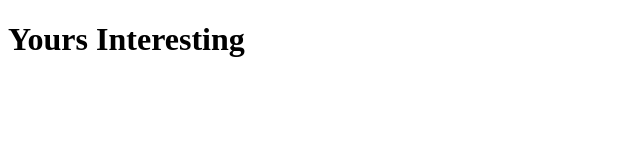
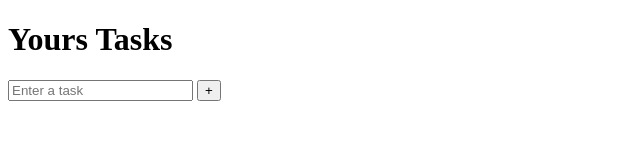
Before and after one commit to prompipat/to-do-list, a plain HTML site: page fe/index.html in a window 1280 px wide. Shown: the whole page, without its empty margins (0-640 px from the left). Drawn offline with Linux system fonts and the light colour scheme.

Commit message:
add basic layout in html & some js

```diff
--- a/fe/app.js
+++ b/fe/app.js
@@ -0,0 +1,14 @@
+let input = document.getElementById('input')
+let taskList = document.getElementById('tasklist')
+
+function addTask() {
+    let taskText = input.value.trim()
+
+    if (taskText === '') return
+
+    const li = document.createElement('li')
+    li.textContent = taskText
+
+    taskList.appendChild(li)
+    input.value = ''
+}
--- a/fe/index.html
+++ b/fe/index.html
@@ -4,8 +4,16 @@
     <meta charset="UTF-8">
     <meta name="viewport" content="width=device-width, initial-scale=1.0">
     <title>to-do-list</title>
+    <link rel="stylesheet" href="style.css">
 </head>
 <body>
-    <h1>Yours Interesting</h1>
+    <h1>Yours Tasks</h1>
+    <div class="container">
+        <input type="text" id="input" placeholder="Enter a task">
+        <button onclick="addTask()">+</button>
+    </div>
+    <ul id="tasklist"></ul>
+
+    <script src="app.js"></script>
 </body>
 </html>
```
